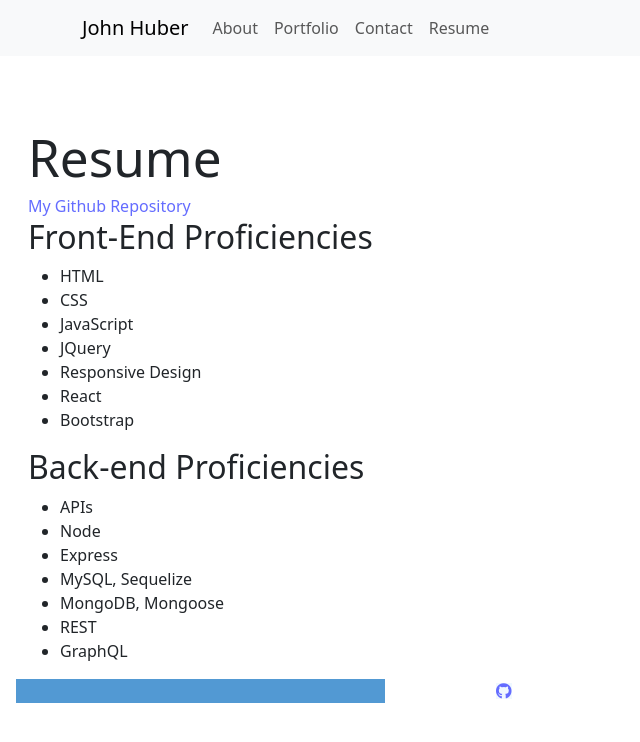
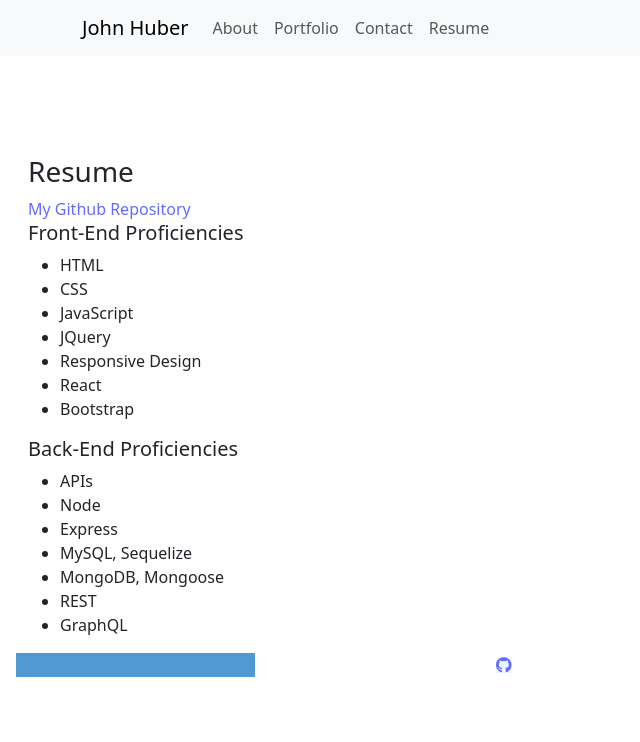
Before and after one commit to jhuber1155/React-Portfolio, a React (Vite) app in the folder React-Portfolio/: page /resume in a window 1280 px wide. Shown: the top 742 px of the page, without its empty margins (0-640 px from the left). Built offline with nearby package versions, Linux system fonts and the light colour scheme.

Commit message:
Tweaked header size in resume and validation for text in contact forms

```diff
--- a/React-Portfolio/src/pages/Contact.jsx
+++ b/React-Portfolio/src/pages/Contact.jsx
@@ -31,7 +31,7 @@ function ContactForm() {
       return;
     }
 
-    if (!checkText(text)) {
+    if (!checkText(name, text)) {
       setErrorMessage(
         `Please don't leave this text area blank when submitting a message`
       );
@@ -48,6 +48,7 @@ function ContactForm() {
       <Form.Group className="mb-3" controlId="contact-name">
         <Form.Label>Name:</Form.Label>
         <Form.Control
+          value={name}
           onChange={handleInputChange}
           type="text"
           name="name"
@@ -57,6 +58,7 @@ function ContactForm() {
       <Form.Group className="mb-3" controlId="contact-email">
         <Form.Label>Email address</Form.Label>
         <Form.Control
+          value={email}
           onChange={handleInputChange}
           type="email"
           name="email"
@@ -66,6 +68,7 @@ function ContactForm() {
       <Form.Group className="mb-3" controlId="contact-text-area">
         <Form.Label>Please Enter your Comments Here</Form.Label>
         <Form.Control
+          value={text}
           onChange={handleInputChange}
           as="textarea"
           rows={3}
--- a/React-Portfolio/src/pages/Resume.jsx
+++ b/React-Portfolio/src/pages/Resume.jsx
@@ -1,11 +1,11 @@
 export default function Resume() {
     return (
       <div className="container pt-4">
-        <h1>Resume</h1>
+        <h3>Resume</h3>
         <a href="https://github.com/jhuber1155">
           My Github Repository
         </a>
-        <h2>Front-End Proficiencies</h2>
+        <h5>Front-End Proficiencies</h5>
         <ul>
           <li>HTML</li>
           <li>CSS</li>
@@ -16,7 +16,7 @@ export default function Resume() {
           <li>Bootstrap</li>
         </ul>
 
-        <h2>Back-end Proficiencies</h2>
+        <h5>Back-End Proficiencies</h5>
         <ul>
           <li>APIs</li>
           <li>Node</li>
```
